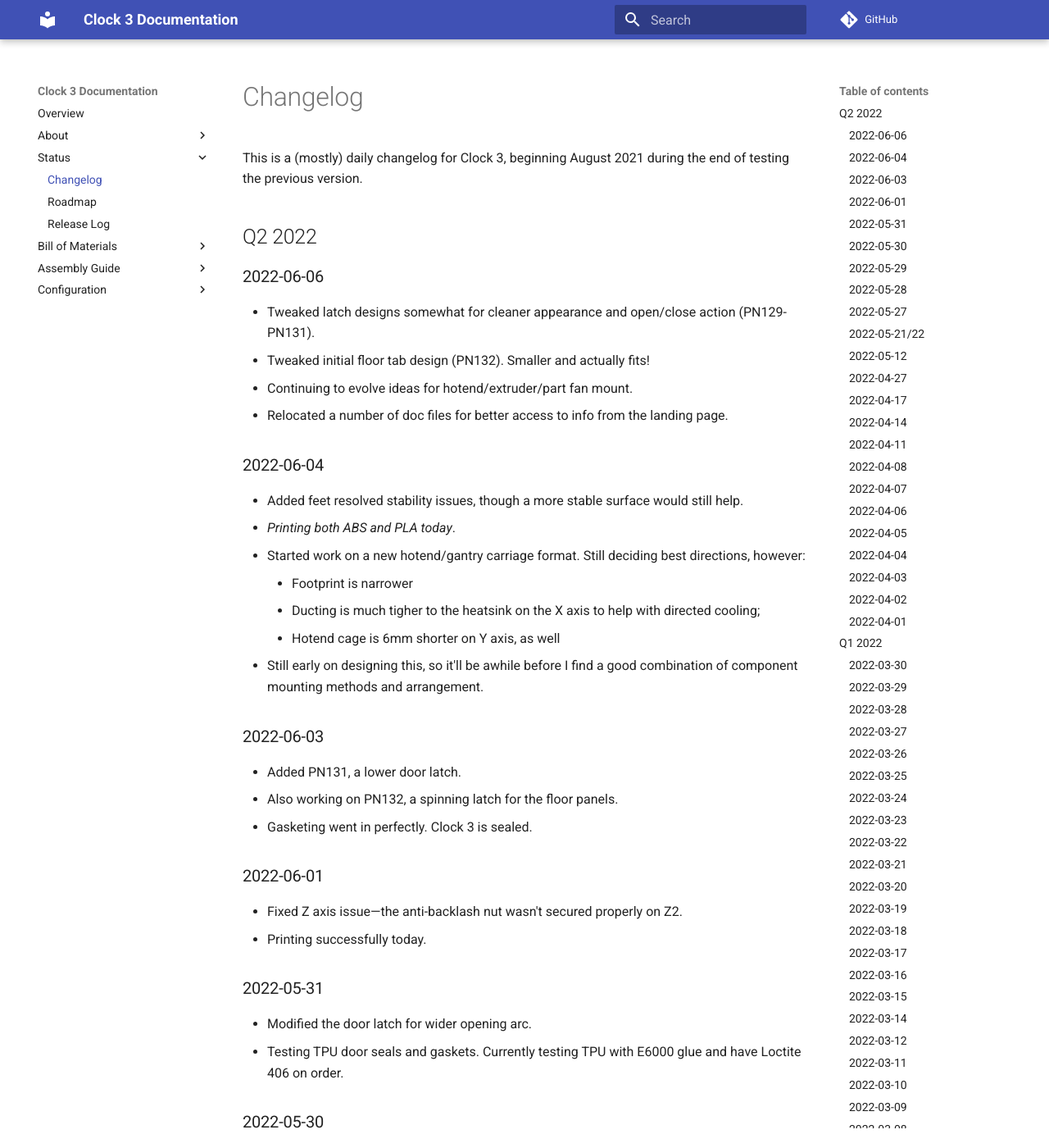
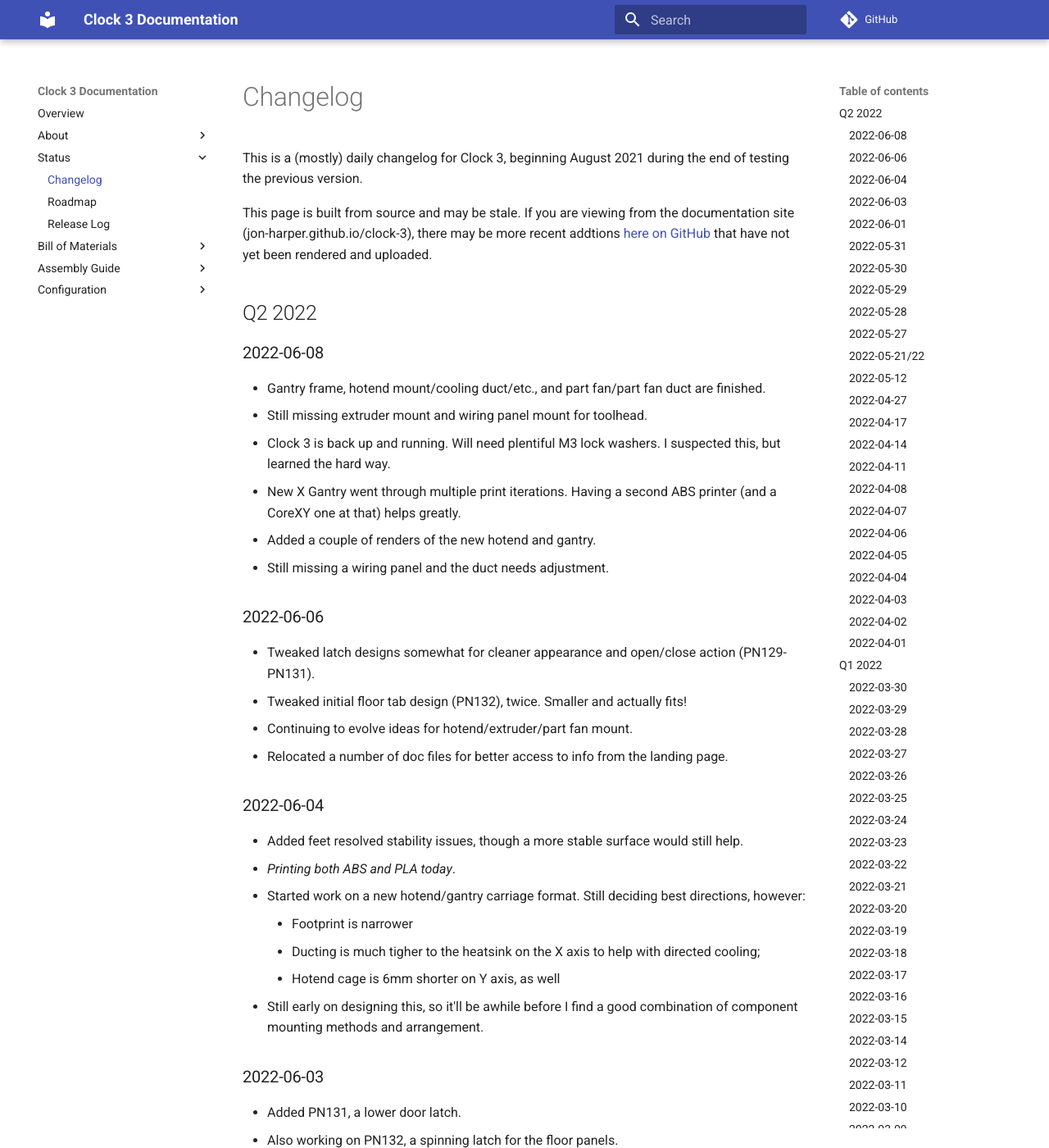
Before and after one commit to jon-harper/clock-3, an MkDocs documentation site: the page built from docs/status/changelog.md, in a window 1280 px wide and 1400 px high. Shown: the whole window at 82% size. Built offline with MkDocs 1.6.1 and Material for MkDocs 9.7.7, drawn with Linux system fonts in a browser that asks for light colours; comment, search, counter and statistics services are not loaded.

Commit message:
New renders

```diff
--- a/docs/status/changelog.md
+++ b/docs/status/changelog.md
@@ -7,12 +7,23 @@
 
 This is a (mostly) daily changelog for Clock 3, beginning August 2021 during the end of testing the previous version.
 
+This page is built from source and may be stale. If you are viewing from the documentation site (jon-harper.github.io/clock-3), there may be more recent addtions [here on GitHub](https://github.com/jon-harper/clock-3/blob/main/docs/status/changelog.md) that have not yet been rendered and uploaded.
+
 ## Q2 2022
+
+### 2022-06-08
+
+- Gantry frame, hotend mount/cooling duct/etc., and part fan/part fan duct are finished.
+- Still missing extruder mount and wiring panel mount for toolhead.
+- Clock 3 is back up and running. Will need plentiful M3 lock washers. I suspected this, but learned the hard way.
+- New X Gantry went through multiple print iterations. Having a second ABS printer (and a CoreXY one at that) helps greatly.
+- Added a couple of renders of the new hotend and gantry.
+- Still missing a wiring panel and the duct needs adjustment.
 
 ### 2022-06-06
 
 - Tweaked latch designs somewhat for cleaner appearance and open/close action (PN129-PN131).
-- Tweaked initial floor tab design (PN132). Smaller and actually fits!
+- Tweaked initial floor tab design (PN132), twice. Smaller and actually fits!
 - Continuing to evolve ideas for hotend/extruder/part fan mount.
 - Relocated a number of doc files for better access to info from the landing page.
 
```
Also changed, not shown: Media/Renders/2022-06/2022-06-08_carriage_front_left.png (added), Media/Renders/2022-06/2022-06-08_carriage_overhead.png (added), Media/Renders/2022-06/2022-06-08_carriage_rear.png (added), Media/Renders/2022-06/2022-06-08_carriage_underside.png (added), docs/img/gallery/headers/20220605_abs_benchy.jpg (added).
